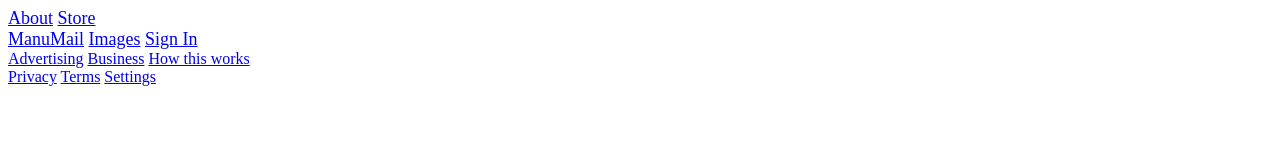
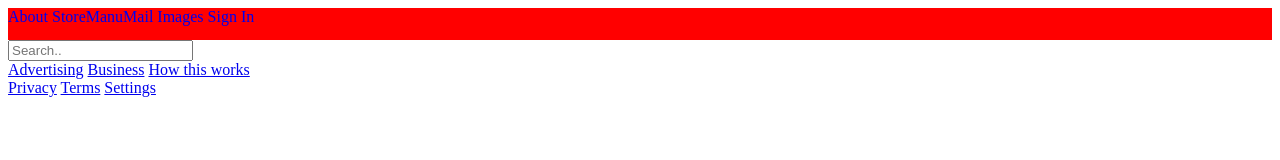
Before and after one commit to manuelbocchia/google-homepage, a plain HTML site: page index.html in a window 1280 px wide. Drawn offline with Linux system fonts and the light colour scheme.

Commit message:
Added the search bar. I'm starting to remember how this works.

```diff
--- a/index.html
+++ b/index.html
@@ -17,7 +17,9 @@
     </div>
 </nav>
 <main>
-    <div id="search-bar"></div>
+    <div id="search-bar">
+        <input type="text" placeholder="Search..">
+    </div>
 </main>
 <footer>
     <div>
--- a/style.css
+++ b/style.css
@@ -1,3 +1,18 @@
 .nav-bar {
-    font-size: large;
+    display: flex;
+    flex-direction: row;
+    justify-items: stretch;
+    width: 100%;
+    height: 2rem;
+    background: red;
+
 }
+
+.nav-bar a {
+    text-decoration: none;
+}
+
+main {
+    height: 100vw
+    background: white
+}
```
